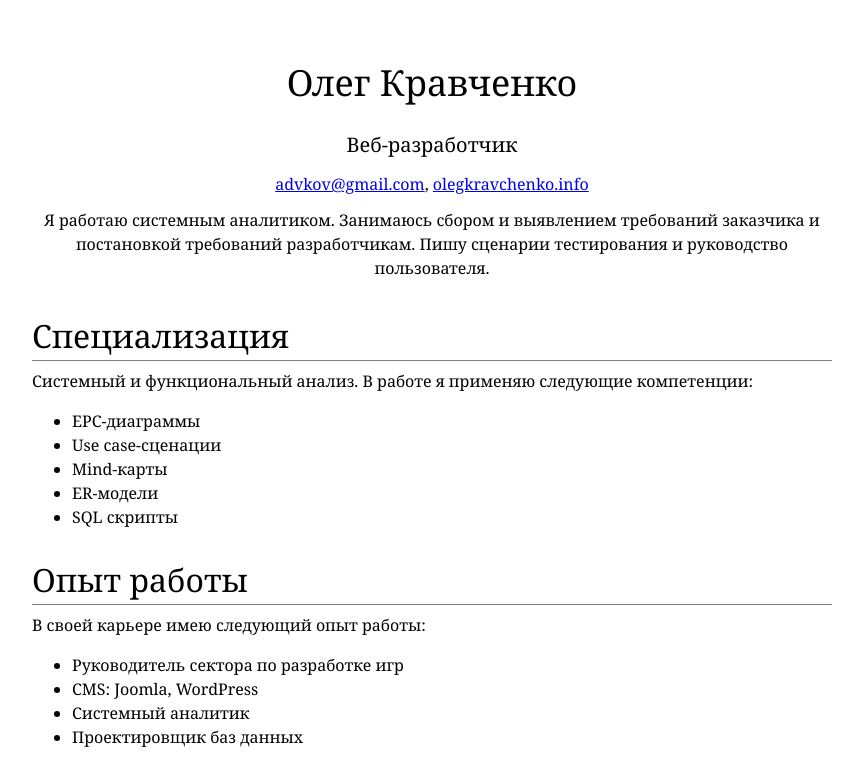
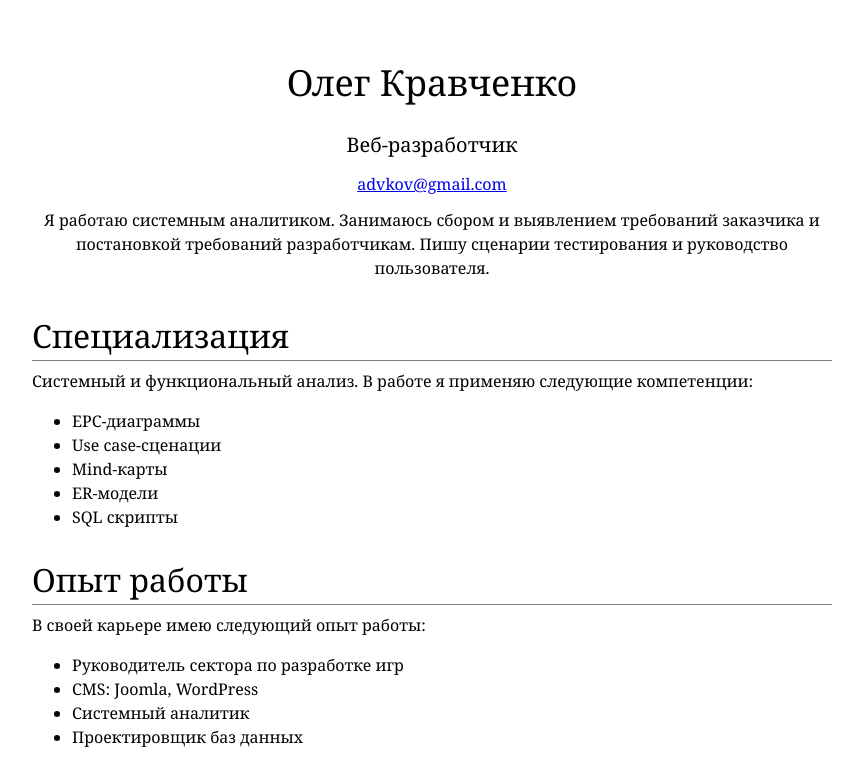
Before and after one commit to Credo1981/Credo1981.github.io, a plain HTML site: page index.html in a window 1280 px wide. Shown: the top 772 px of the page, without its empty margins (208-1071 px from the left). Drawn offline with Linux system fonts and the light colour scheme.

Commit message:
web in dev

```diff
--- a/index.html
+++ b/index.html
@@ -10,7 +10,9 @@
     <div id="header">
         <h1>Олег Кравченко</h1>
         <h3>Веб-разработчик</h3>
-        <p> <a href="advkov@gmail.com">advkov@gmail.com</a>, <a href="http://olegkravchenko.info">olegkravchenko.info</a></p>
+        <p> <a href="advkov@gmail.com">advkov@gmail.com</a>
+            <!-- , <a href="http://olegkravchenko.info">olegkravchenko.info</a> -->
+        </p>
     Я работаю системным аналитиком. Занимаюсь сбором и выявлением требований заказчика и постановкой требований разработчикам.
     Пишу сценарии тестирования и руководство пользователя.
     </div>
```
